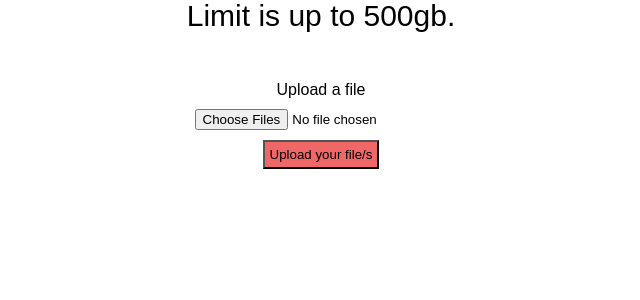
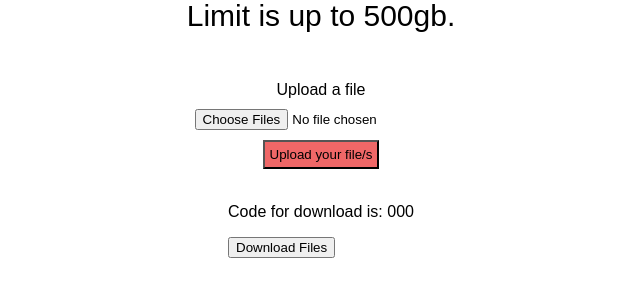
Before and after one commit to Adrian030304/FileTransfer, a Flask app: template app/templates/upload_page.html in a window 1280 px wide. Shown: the part 232-532 px from the top of the page, without its empty margins (319-959 px from the left). Run offline with Flask 3, Linux system fonts and the light colour scheme; the template is opened without the code that fills it: values that come from a table or form of the project are taken from there, most other values are stand-ins (such as "Sample title", 1, 10 or a date in 2020); some libraries are stand-ins or nearby versions.

Commit message:
download form implemented

```diff
--- a/app/templates/upload_page.html
+++ b/app/templates/upload_page.html
@@ -17,6 +17,15 @@
                 </p>
             </form>
         </div>
+        {% if access_code %}
+            <div class="result">
+                <p>Code for download is: <span>{{ access_code }}</span></p>
+                <form action="{{url_for('download_file', download_code=access_code)}}" method="post">
+                    <input type="submit" value="Download Files">
+                </form>
+            </div>
+        {% endif %}
+
     </div>
 
 {% endblock %}
```
Also changed, not shown: app/templates/download.html (added, +19 -0 lines).
